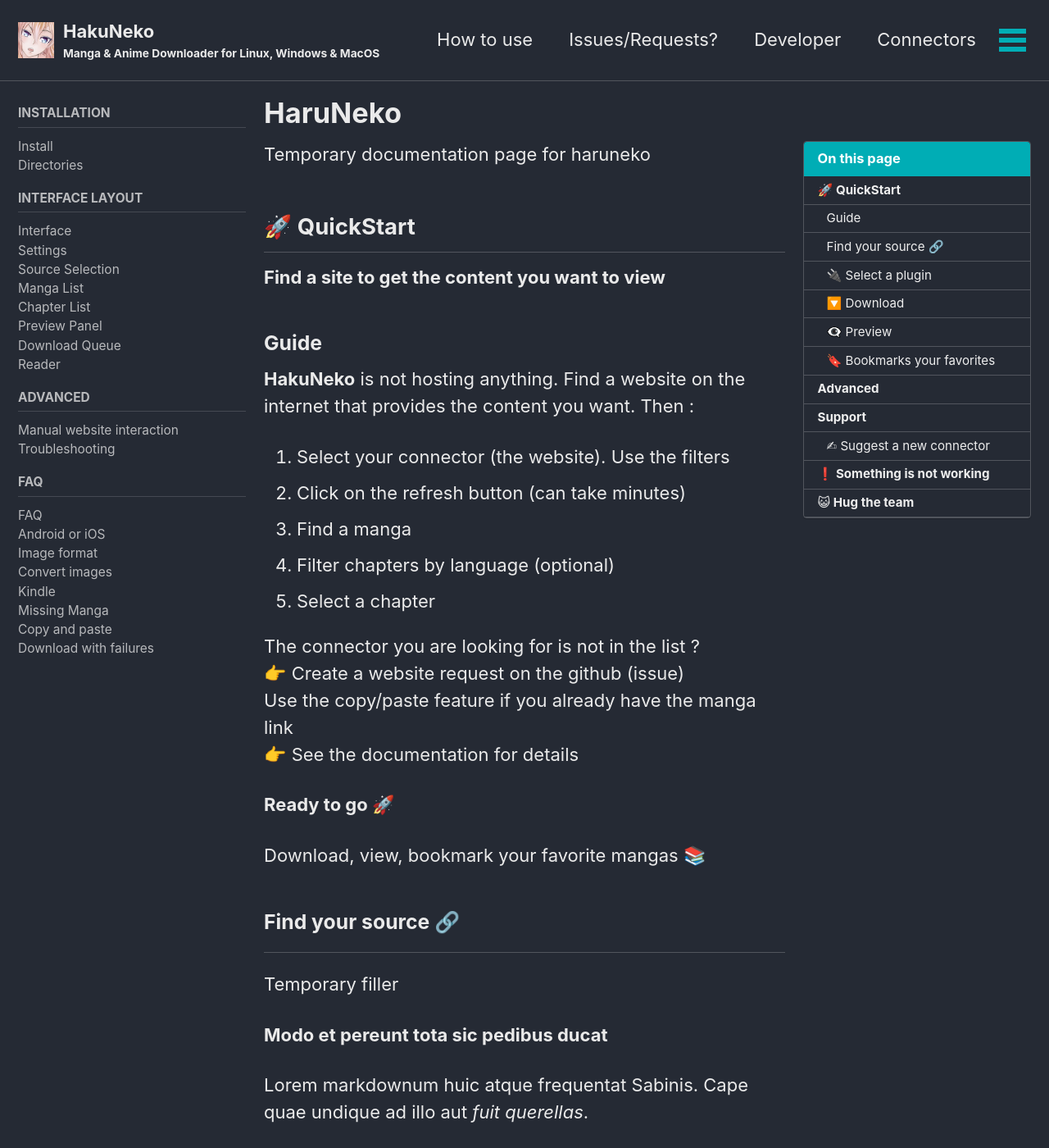
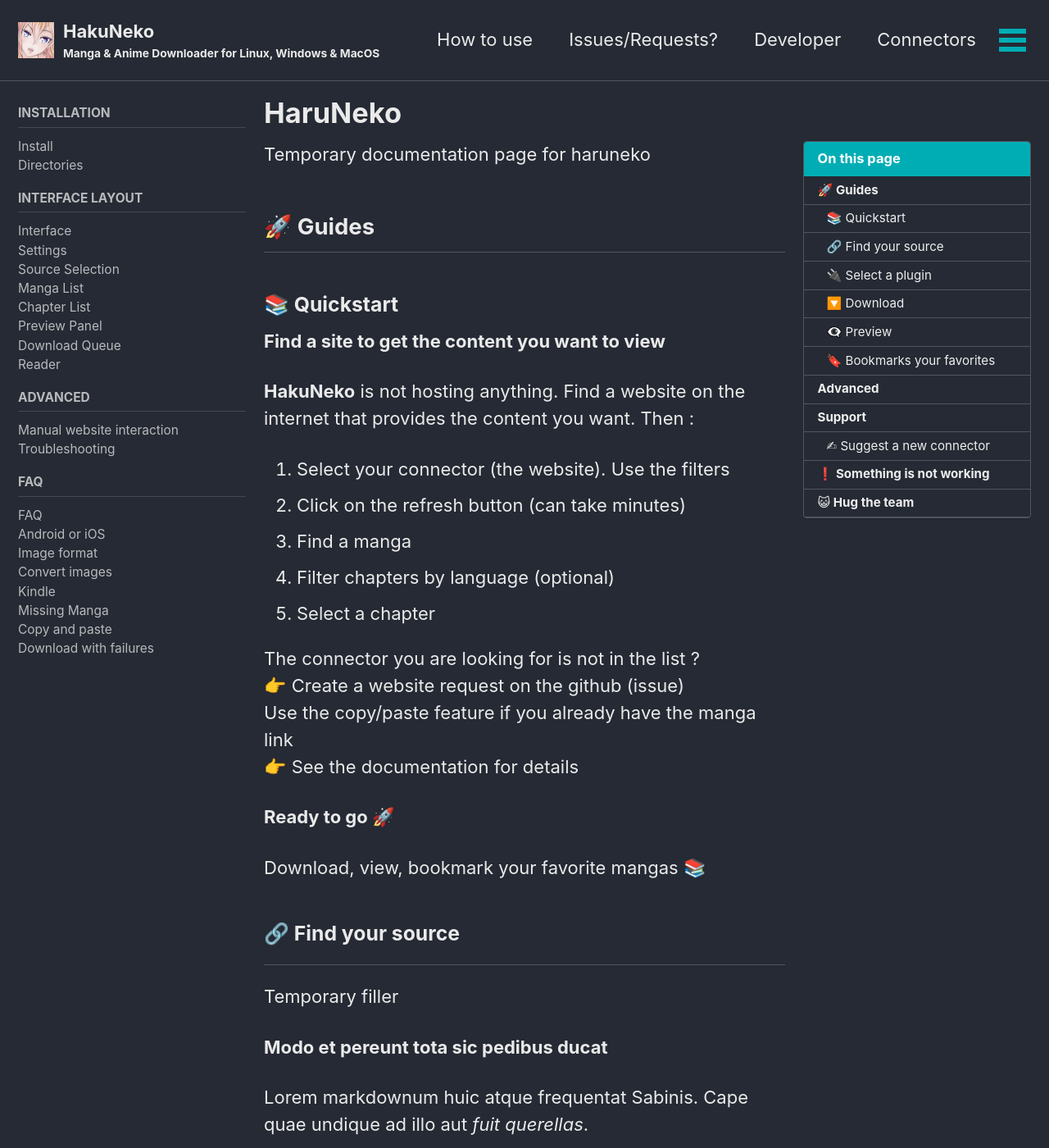
Before and after one commit to manga-download/manga-download.github.io, a Jekyll site: the page built from _docs/06-HaruNeko.md, in a window 1280 px wide and 1400 px high. Shown: the whole window at 82% size. Built offline with Jekyll 4.4.1, drawn with Linux system fonts in a browser that asks for light colours; cached includes are drawn as plain includes.

Commit message:
haruneko doc section merge

```diff
--- a/_docs/06-HaruNeko.md
+++ b/_docs/06-HaruNeko.md
@@ -8,12 +8,12 @@ toc: true
 
 Temporary documentation page for haruneko
 
-🚀 QuickStart
+🚀 Guides
 ----------------------------------------
 
+### 📚 Quickstart
+
 **Find a site to get the content you want to view**
-
-### Guide
 
 <div class="border">
     <p>
@@ -49,7 +49,7 @@ Temporary documentation page for haruneko
     <p>Download, view, bookmark your favorite mangas 📚</p>
 </div>
 
-### Find your source 🔗
+### 🔗 Find your source
 -----------------------------------------
 
 Temporary filler
```
